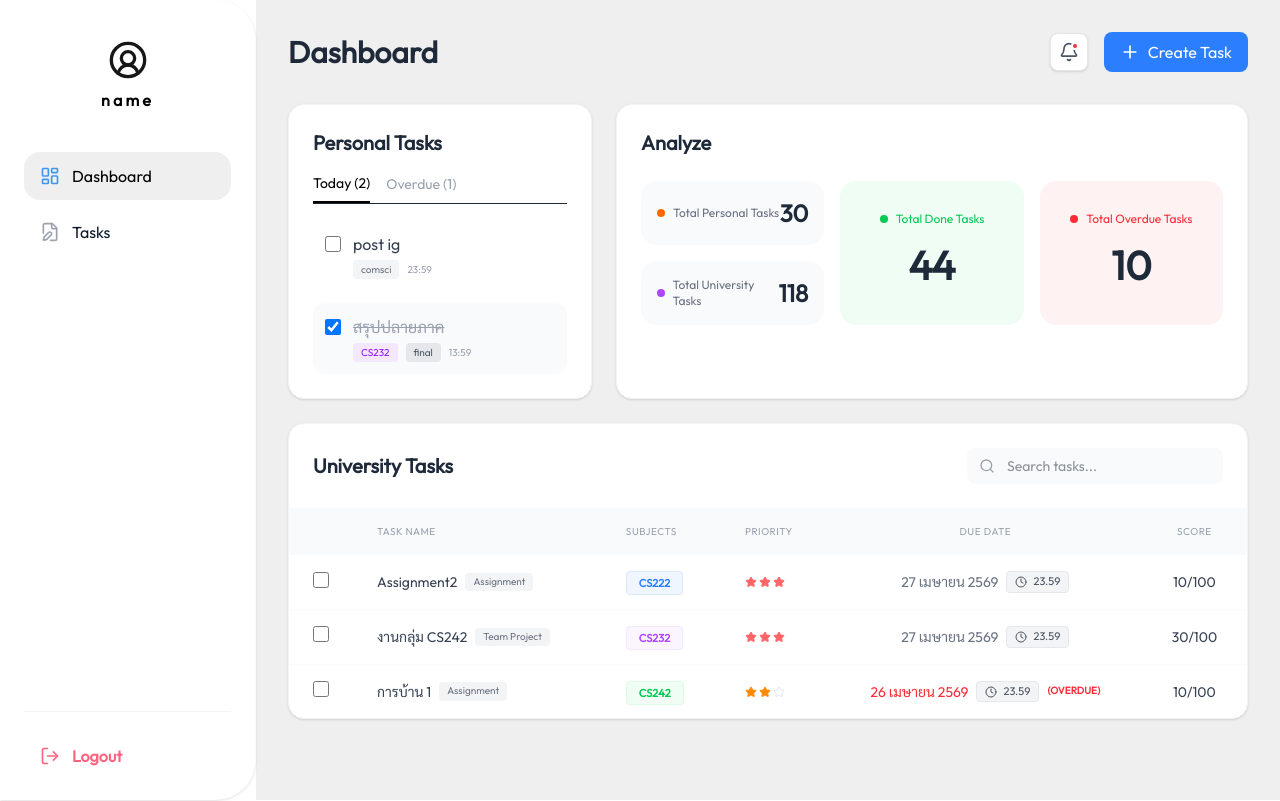
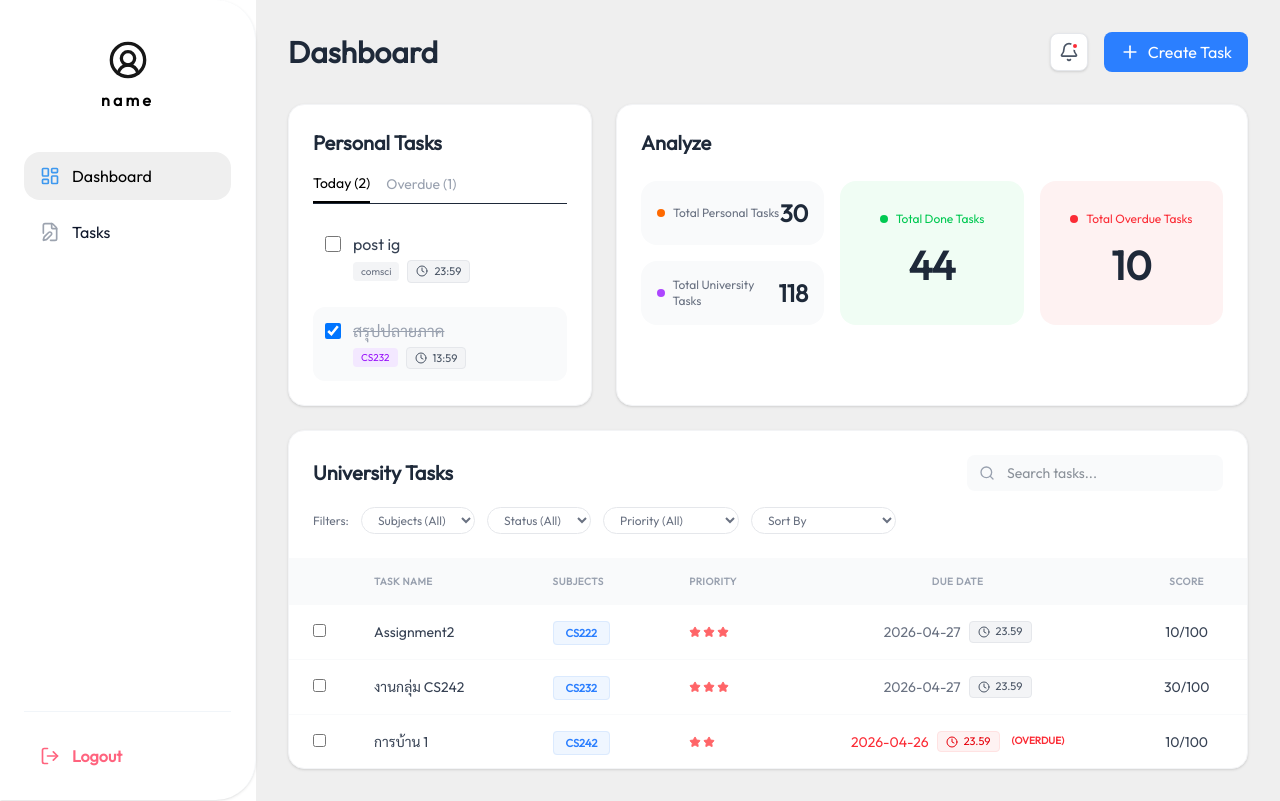
Before and after one commit to Gummy-168/CS242-Project, a Next.js app in the folder frontend/: page /dashboard in a window 1280 px wide. Built offline with nearby package versions, Linux system fonts and the light colour scheme.

Commit message:
fix dashboard

```diff
--- a/frontend/app/(app)/dashboard/page.tsx
+++ b/frontend/app/(app)/dashboard/page.tsx
@@ -2,7 +2,7 @@
 import React, { useState } from 'react';
 import { Bell, Plus, Search, Star, Clock } from 'lucide-react';
 
-//  Mock Data
+// ย้าย Mock Data
 export const MOCK_STATS = [
   { label: "Total Personal Tasks", value: 30, color: "text-orange-500", dot: "bg-orange-500" },
   { label: "Total University Tasks", value: 118, color: "text-purple-500", dot: "bg-purple-500" },
@@ -17,16 +17,41 @@ const INITIAL_PERSONAL_TASKS = [
 ];
 
 const UNIVERSITY_TASKS = [
-  { id: 1, name: "Assignment2", type: "Assignment", subject: "CS222", priority: 3, dueDate: "27 เมษายน 2569", time: "23.59", score: "10/100", status: "normal" },
-  { id: 2, name: "งานกลุ่ม CS242", type: "Team Project", subject: "CS232", priority: 3, dueDate: "27 เมษายน 2569", time: "23.59", score: "30/100", status: "normal" },
-  { id: 3, name: "การบ้าน 1", type: "Assignment", subject: "CS242", priority: 2, dueDate: "26 เมษายน 2569", time: "23.59", score: "10/100", status: "overdue" },
+  { id: 1, name: "Assignment2", type: "Assignment", subject: "CS222", priority: 3, dueDate: "2026-04-27", time: "23.59", score: "10/100", status: "normal" },
+  { id: 2, name: "งานกลุ่ม CS242", type: "Team Project", subject: "CS232", priority: 3, dueDate: "2026-04-27", time: "23.59", score: "30/100", status: "normal" },
+  { id: 3, name: "การบ้าน 1", type: "Assignment", subject: "CS242", priority: 2, dueDate: "2026-04-26", time: "23.59", score: "10/100", status: "overdue" },
 ];
 
 export default function Dashboard() {
-
+  const [searchTerm, setSearchTerm] = useState("");
   const [personalTasks, setPersonalTasks] = useState(INITIAL_PERSONAL_TASKS);
   const [activeTab, setActiveTab] = useState('today');
+  const [filters, setFilters] = useState({
+    subject: "all",
+    status: "all",
+    priority: "all",
+    sortBy: "default"
+  });
 
+  const subjects = ["all", ...new Set(UNIVERSITY_TASKS.map(t => t.subject))];
+
+  const processedUniversityTasks = UNIVERSITY_TASKS
+    .filter(task => {
+      const matchesSearch = task.name.toLowerCase().includes(searchTerm.toLowerCase());
+      const matchesSubject = filters.subject === "all" || task.subject === filters.subject;
+      const matchesStatus = filters.status === "all" || task.status === filters.status;
+      const matchesPriority = filters.priority === "all" || task.priority === parseInt(filters.priority);
+      return matchesSearch && matchesSubject && matchesStatus && matchesPriority;
+    })
+    .sort((a, b) => {
+      if (filters.sortBy === "scoreHigh") {
+        return parseInt(b.score) - parseInt(a.score);
+      }
+      if (filters.sortBy === "dueDateSoon") {
+        return a.dueDate.localeCompare(b.dueDate);
+      }
+      return 0;
+    });
 
   const togglePersonalTask = (id) => {
     setPersonalTasks(personalTasks.map(task =>
@@ -34,12 +59,11 @@ export default function Dashboard() {
     ));
   };
 
-
   const filteredPersonalTasks = personalTasks.filter(task => task.group === activeTab);
 
   return (
     <div className="p-8 bg-[#EFEFEF] min-h-screen font-sans text-gray-800">
-      {/* Header */}
+      {/* --- ส่วน Header เหมือนเดิม --- */}
       <div className="flex justify-between items-center mb-8">
         <h1 className="text-3xl font-bold">Dashboard</h1>
         <div className="flex items-center gap-4">
@@ -55,13 +79,10 @@ export default function Dashboard() {
       </div>
 
       <div className="grid grid-cols-12 gap-6">
-
         {/* Personal Tasks Section */}
         <div className="col-span-12 lg:col-span-4">
           <div className="bg-white rounded-2xl shadow-sm border border-gray-100 p-6 h-full">
             <h2 className="text-xl font-bold mb-4">Personal Tasks</h2>
-
-            {/* Tabs */}
             <div className="flex gap-4 border-b mb-4 text-sm font-medium">
               <button
                 onClick={() => setActiveTab('today')}
@@ -76,14 +97,9 @@ export default function Dashboard() {
                 Overdue ({personalTasks.filter(t => t.group === 'overdue').length})
               </button>
             </div>
-
-            {/* Task List */}
             <div className="space-y-3">
               {filteredPersonalTasks.map((task) => (
-                <div
-                  key={task.id}
-                  className={`flex items-start gap-3 p-3 rounded-xl transition-all ${task.isDone ? 'bg-gray-50' : 'hover:bg-gray-50'}`}
-                >
+                <div key={task.id} className={`flex items-start gap-3 p-3 rounded-xl transition-all ${task.isDone ? 'bg-gray-50' : 'hover:bg-gray-50'}`}>
                   <input
                     type="checkbox"
                     checked={task.isDone}
@@ -98,17 +114,14 @@ export default function Dashboard() {
                       <span className={`text-[10px] px-2 py-0.5 rounded ${task.category === 'CS232' ? 'bg-purple-100 text-purple-600' : 'bg-gray-100 text-gray-500'}`}>
                         {task.category}
                       </span>
-                      {task.tag && (
-                        <span className="text-[10px] bg-gray-200 text-gray-600 px-2 py-0.5 rounded">{task.tag}</span>
-                      )}
-                      <span className="text-[10px] text-gray-400">{task.time}</span>
+                      <span className="inline-flex items-center gap-1.5 px-2 py-0.5 bg-gray-100 border border-gray-200 rounded text-[11px] text-gray-600">
+                            <Clock size={12} />
+                            {task.time}
+                          </span>
                     </div>
                   </div>
                 </div>
               ))}
-              {filteredPersonalTasks.length === 0 && (
-                <p className="text-center text-gray-400 text-sm py-10">No tasks for this section</p>
-              )}
             </div>
           </div>
         </div>
@@ -145,15 +158,44 @@ export default function Dashboard() {
         {/* University Tasks Table */}
         <div className="col-span-12">
           <div className="bg-white rounded-2xl shadow-sm border border-gray-100 overflow-hidden">
-            <div className="p-6 border-b border-gray-50 flex flex-col md:flex-row justify-between items-center gap-4">
+            <div className="p-6 border-b border-gray-50 flex flex-col gap-4">
+              <div className="flex flex-col md:flex-row justify-between md:items-center gap-4">
                 <h2 className="text-xl font-bold">University Tasks</h2>
                 <div className="relative w-full md:w-64">
                   <Search className="w-4 h-4 absolute left-3 top-1/2 -translate-y-1/2 text-gray-400" />
                   <input
                     type="text"
                     placeholder="Search tasks..."
+                    value={searchTerm}
+                    onChange={(e) => setSearchTerm(e.target.value)}
                     className="w-full pl-10 pr-4 py-2 bg-gray-50 border-none rounded-lg text-sm focus:ring-1 focus:ring-blue-200"
                   />
+                </div>
+              </div>
+
+              {/* Filter Bar */}
+              <div className="flex flex-wrap items-center gap-3 text-xs text-gray-500">
+                <span>Filters:</span>
+                <select value={filters.subject} className="bg-white border border-gray-200 rounded-full px-3 py-1 outline-none" onChange={(e) => setFilters({...filters, subject: e.target.value})}>
+                  <option value="all">Subjects (All)</option>
+                  {subjects.filter(s => s !== 'all').map(s => <option key={s} value={s}>{s}</option>)}
+                </select>
+                <select className="bg-white border border-gray-200 rounded-full px-3 py-1 outline-none" onChange={(e) => setFilters({...filters, status: e.target.value})}>
+                  <option value="all">Status (All)</option>
+                  <option value="normal">Normal</option>
+                  <option value="overdue">Overdue</option>
+                </select>
+                <select className="bg-white border border-gray-200 rounded-full px-3 py-1 outline-none" onChange={(e) => setFilters({...filters, priority: e.target.value})}>
+                  <option value="all">Priority (All)</option>
+                  <option value="3">High (3 Stars)</option>
+                  <option value="2">Medium (2 Stars)</option>
+                  <option value="1">Low (1 Star)</option>
+                </select>
+                <select className="bg-white border border-gray-200 rounded-full px-3 py-1 outline-none" onChange={(e) => setFilters({...filters, sortBy: e.target.value})}>
+                  <option value="default">Sort By</option>
+                  <option value="scoreHigh">Score: High to Low</option>
+                  <option value="dueDateSoon">Due Date: Soonest</option>
+                </select>
               </div>
             </div>
 
@@ -162,52 +204,54 @@ export default function Dashboard() {
                 <thead className="bg-gray-50 text-gray-400 uppercase text-[10px] tracking-wider">
                   <tr>
                     <th className="px-6 py-4 w-10"></th>
-                    <th className="px-6 py-4 font-medium uppercase">Task Name</th>
-                    <th className="px-6 py-4 font-medium uppercase">Subjects</th>
-                    <th className="px-6 py-4 font-medium uppercase">Priority</th>
-                    <th className="px-6 py-4 font-medium uppercase text-center">Due Date</th>
-                    <th className="px-6 py-4 font-medium uppercase text-center">Score</th>
+                    <th className="px-6 py-4 font-semibold uppercase">Task Name</th>
+                    <th className="px-6 py-4 font-semibold uppercase">Subjects</th>
+                    <th className="px-6 py-4 font-semibold uppercase">Priority</th>
+                    <th className="px-6 py-4 font-semibold uppercase text-center">Due Date</th>
+                    <th className="px-6 py-4 font-semibold uppercase text-center">Score</th>
                   </tr>
                 </thead>
                 <tbody className="divide-y divide-gray-50">
-                  {UNIVERSITY_TASKS.map((task) => (
+                  {processedUniversityTasks.map((task) => (
                     <tr key={task.id} className="hover:bg-gray-50 transition">
-                      <td className="px-6 py-4"><input type="checkbox" className="rounded border-gray-300 w-4 h-4" /></td>
+                      <td className="px-6 py-4"><input type="checkbox" className="rounded border-gray-300" /></td>
                       <td className="px-6 py-4">
                         <div className="flex items-center gap-2">
                           <span className="font-medium text-gray-700">{task.name}</span>
-                          <span className="text-[10px] bg-gray-100 text-gray-500 px-2 py-0.5 rounded">{task.type}</span>
                         </div>
                       </td>
                       <td className="px-6 py-4">
-                        <span className={`text-[11px] px-3 py-1 rounded font-bold border ${
-                          task.subject === 'CS222' ? 'bg-blue-50 text-blue-500 border-blue-100' :
-                          task.subject === 'CS232' ? 'bg-purple-50 text-purple-500 border-purple-100' :
-                          'bg-green-50 text-green-500 border-green-100'
-                        }`}>
+                        <span className="text-[11px] px-3 py-1 rounded font-bold border bg-blue-50 text-blue-500 border-blue-100">
                           {task.subject}
                         </span>
                       </td>
                       <td className="px-6 py-4">
-                        <div className="flex gap-0.5">
-                          {[...Array(3)].map((_, i) => (
-                            <Star
-                              key={i}
-                              size={12}
-                              className={`${i < task.priority ? (task.priority === 2 ? 'text-orange-400 fill-orange-400' : 'text-red-400 fill-red-400') : 'text-gray-200'}`}
-                            />
+                        <div className="flex gap-0.5 text-red-400">
+                          {[...Array(task.priority)].map((_, i) => (
+                            <Star key={i} className="w-3 h-3 fill-current" />
                           ))}
                         </div>
                       </td>
                       <td className="px-6 py-4">
-                        <div className={`flex items-center justify-center gap-2 ${task.status === 'overdue' ? 'text-red-500 font-medium' : 'text-gray-500'}`}>
+                        <div className={`flex items-center justify-center gap-2 ${
+                          task.status === 'overdue' ? 'text-red-500 font-medium' : 'text-gray-500'
+                        }`}>
+
                           <span className="whitespace-nowrap">{task.dueDate}</span>
-                          <span className="inline-flex items-center gap-1.5 px-2 py-0.5 bg-gray-100 border border-gray-200 rounded text-[11px] text-gray-600">
+
+                          <span className={`inline-flex items-center gap-1.5 px-2 py-0.5 border rounded text-[11px] ${
+                            task.status === 'overdue'
+                              ? 'bg-red-50 border-red-100 text-red-600'
+                              : 'bg-gray-100 border-gray-200 text-gray-600'
+                          }`}>
                             <Clock size={12} />
                             {task.time}
                           </span>
+
                           {task.status === 'overdue' && (
-                            <span className="text-[10px] font-bold text-red-500 uppercase">(Overdue)</span>
+                            <span className="text-[10px] font-bold text-red-500 uppercase ml-1">
+                              (Overdue)
+                            </span>
                           )}
                         </div>
                       </td>
```
Lines whose indentation alone changed are shown as unchanged.
